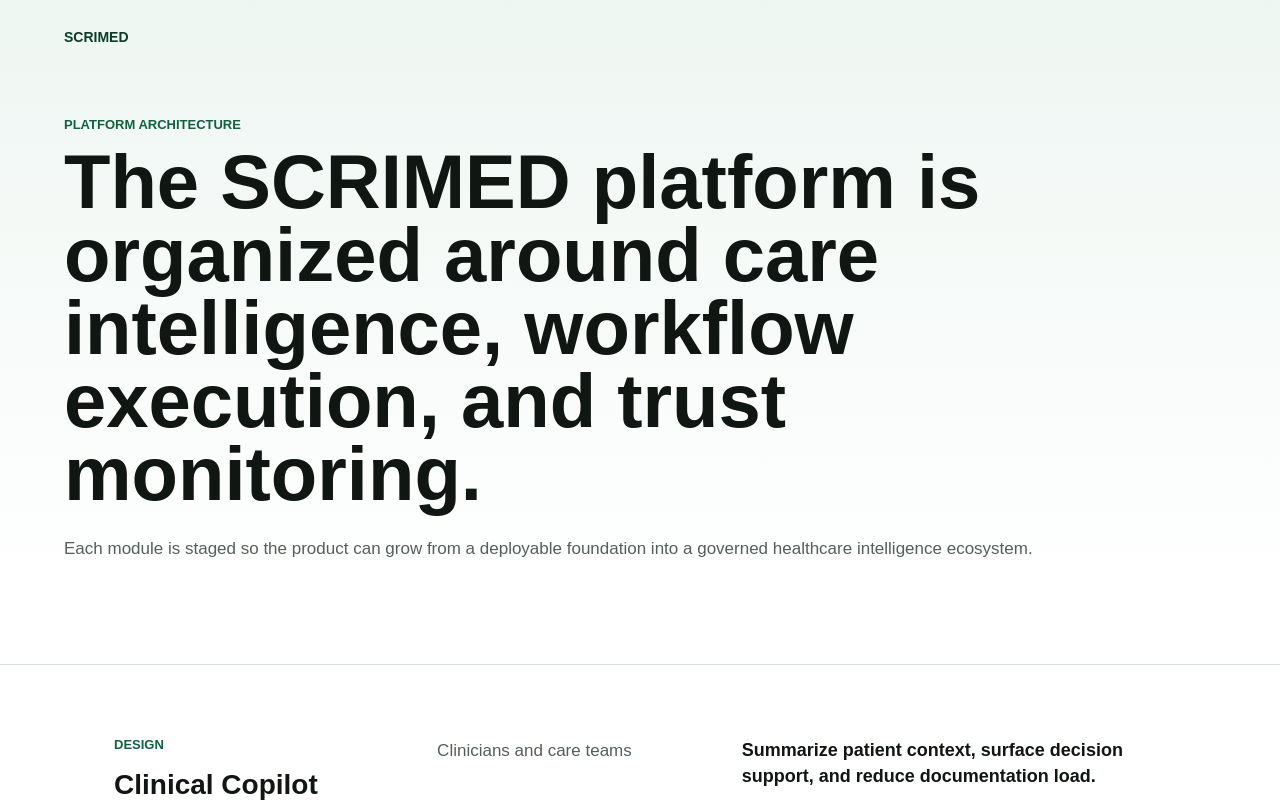
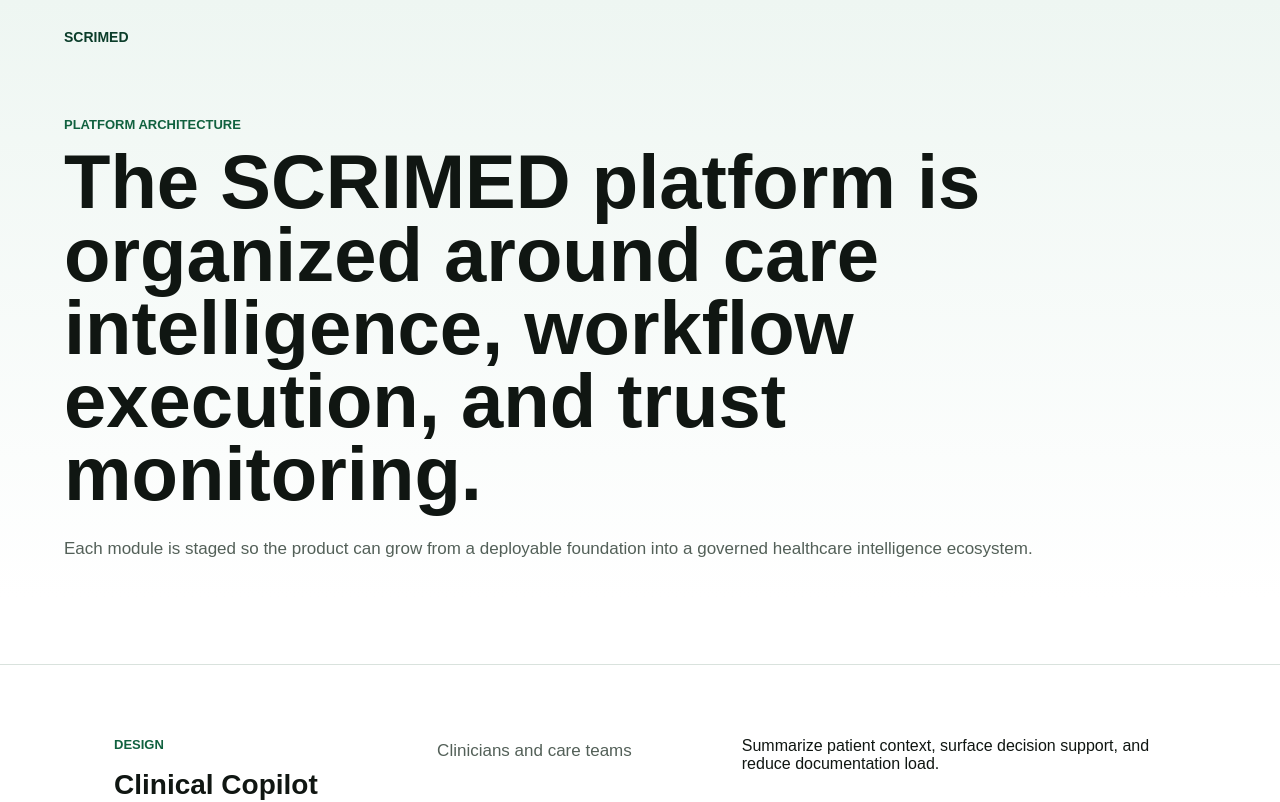
Before and after one commit to temitayodahunsi777/scrimed-site, a Next.js app: page /platform in a window 1280 px wide. Shown: the top 802 px of the page. Built offline with nearby package versions, Linux system fonts and the light colour scheme.

Commit message:
Link platform modules to detail pages

```diff
--- a/app/platform/page.tsx
+++ b/app/platform/page.tsx
@@ -1,30 +1,35 @@
 const modules = [
   {
     name: "Clinical Copilot",
+    href: "/modules/clinical-copilot",
     maturity: "Design",
     users: "Clinicians and care teams",
     outcome: "Summarize patient context, surface decision support, and reduce documentation load."
   },
   {
     name: "DocuTwin",
+    href: "/modules/docutwin",
     maturity: "Design",
     users: "Clinical operations",
     outcome: "Turn structured and conversational inputs into governed documentation workflows."
   },
   {
     name: "CarePath AI",
+    href: "/modules/carepath-ai",
     maturity: "Design",
     users: "Patients, navigators, and intake teams",
     outcome: "Support intake, triage, routing, and care pathway coordination."
   },
   {
     name: "TrialCore",
+    href: "/modules/trialcore",
     maturity: "Design",
     users: "Research and trial operations",
     outcome: "Match patients to trial opportunities using structured eligibility signals."
   },
   {
     name: "Watchtower",
+    href: "/modules/watchtower",
     maturity: "Foundation",
     users: "Platform, safety, and compliance teams",
     outcome: "Monitor drift, regressions, latency, cost, traces, and trust signals."
@@ -51,7 +56,7 @@ export default function PlatformPage() {
               <h2>{module.name}</h2>
             </div>
             <p>{module.users}</p>
-            <strong>{module.outcome}</strong>
+            <a className="module-link" href={module.href}>{module.outcome}</a>
           </article>
         ))}
       </section>
```
